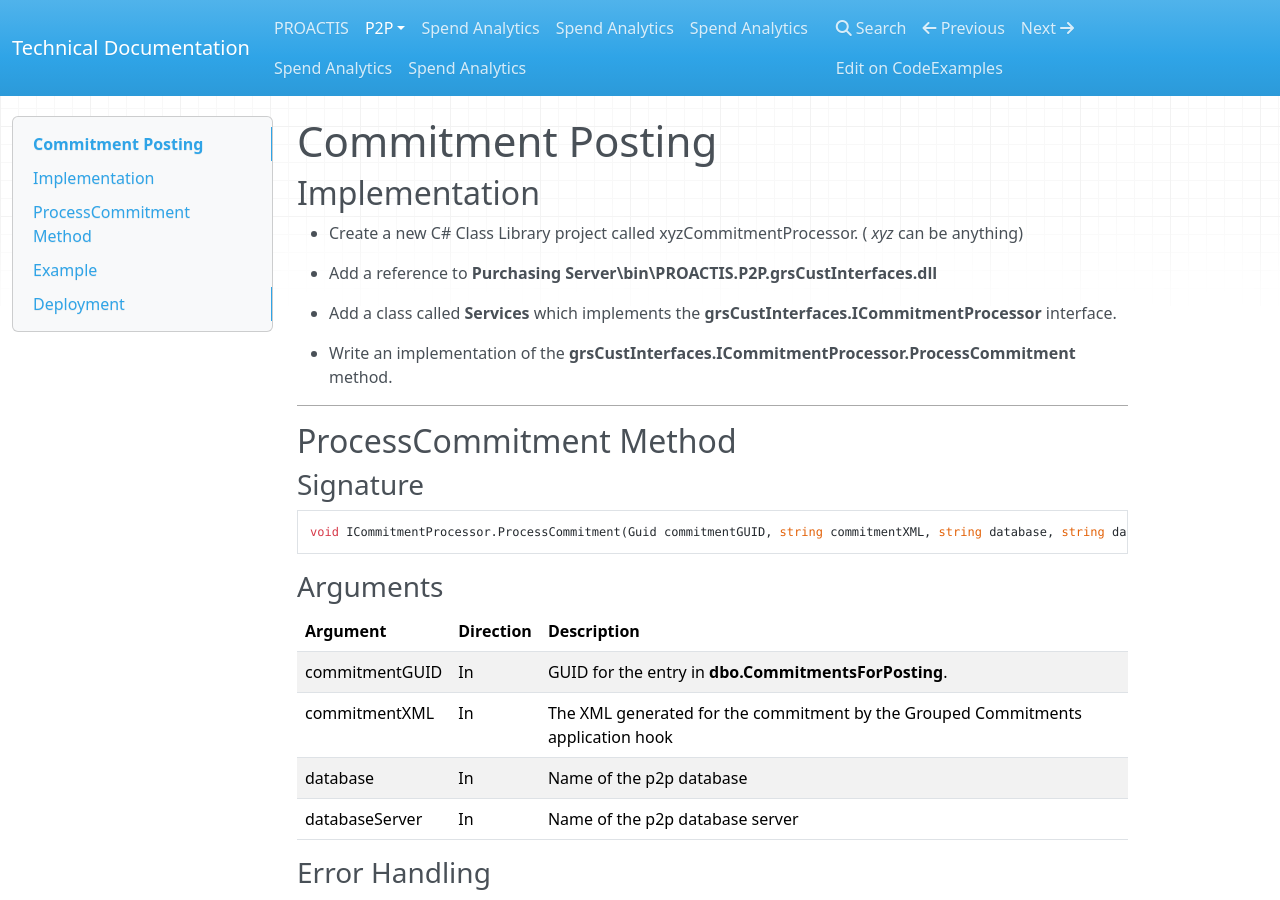
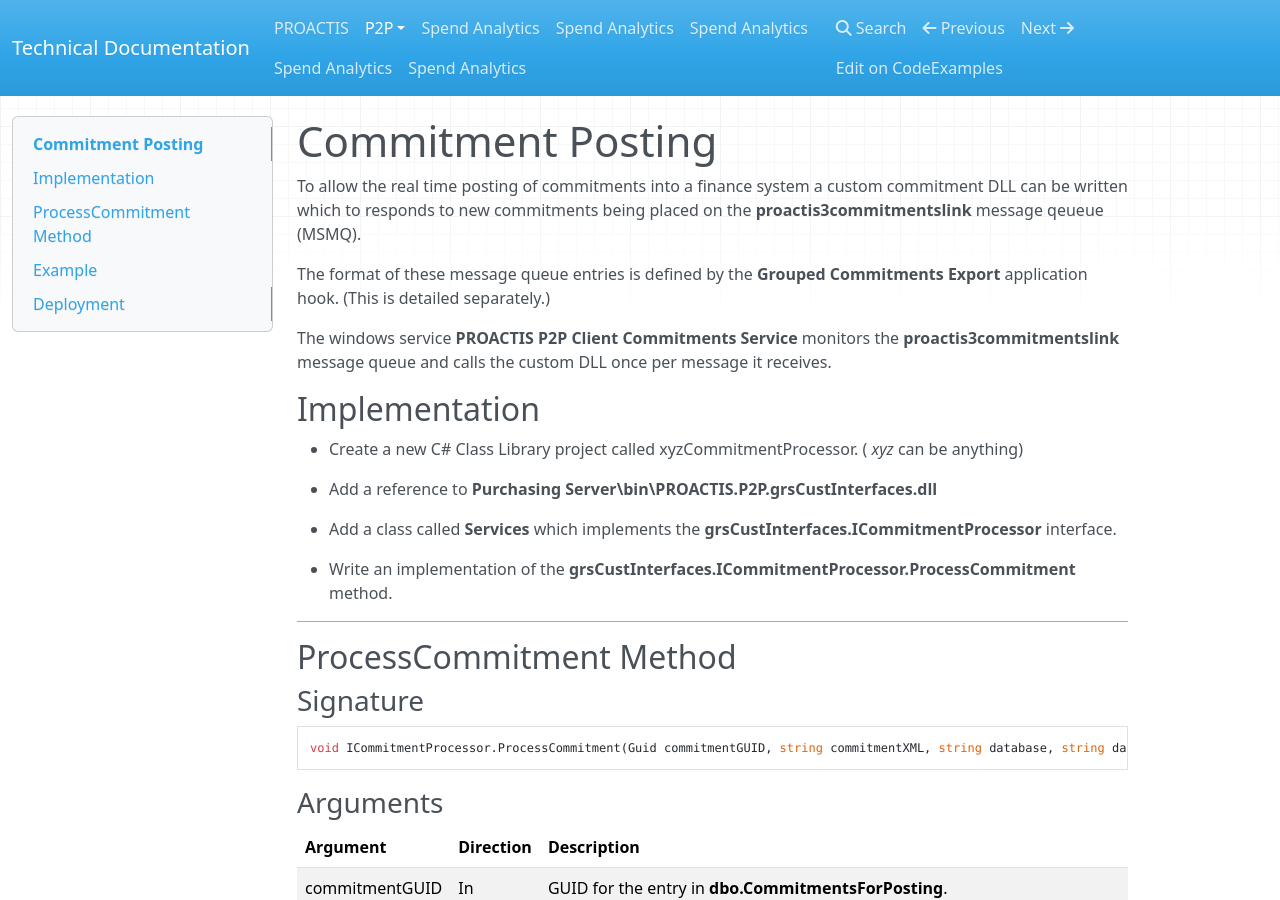
Before and after one commit to proactis-documentation/documentation-source, an MkDocs documentation site: the page built from docs/p2p/commitments.md, in a window 1280 px wide and 900 px high. Built offline with MkDocs 1.6.1, drawn with Linux system fonts in a browser that asks for light colours; nearby versions of some CDN libraries; old or Windows-style settings are respelled for this version of MkDocs.

Commit message:
Commitments

```diff
--- a/docs/p2p/commitments.md
+++ b/docs/p2p/commitments.md
@@ -1,5 +1,9 @@
 # Commitment Posting
+To allow the real time posting of commitments into a finance system a custom commitment DLL can be written which to responds to new commitments being placed on the __proactis3commitmentslink__ message qeueue (MSMQ).
 
+The format of these message queue entries is defined by the __Grouped Commitments Export__ application hook.  (This is detailed separately.)
+
+The windows service __PROACTIS P2P Client Commitments Service__ monitors the __proactis3commitmentslink__ message queue and calls the custom DLL once per message it receives.
 
 ## Implementation
 + Create a new C# Class Library project called xyzCommitmentProcessor. ( _xyz_ can be anything)
```
